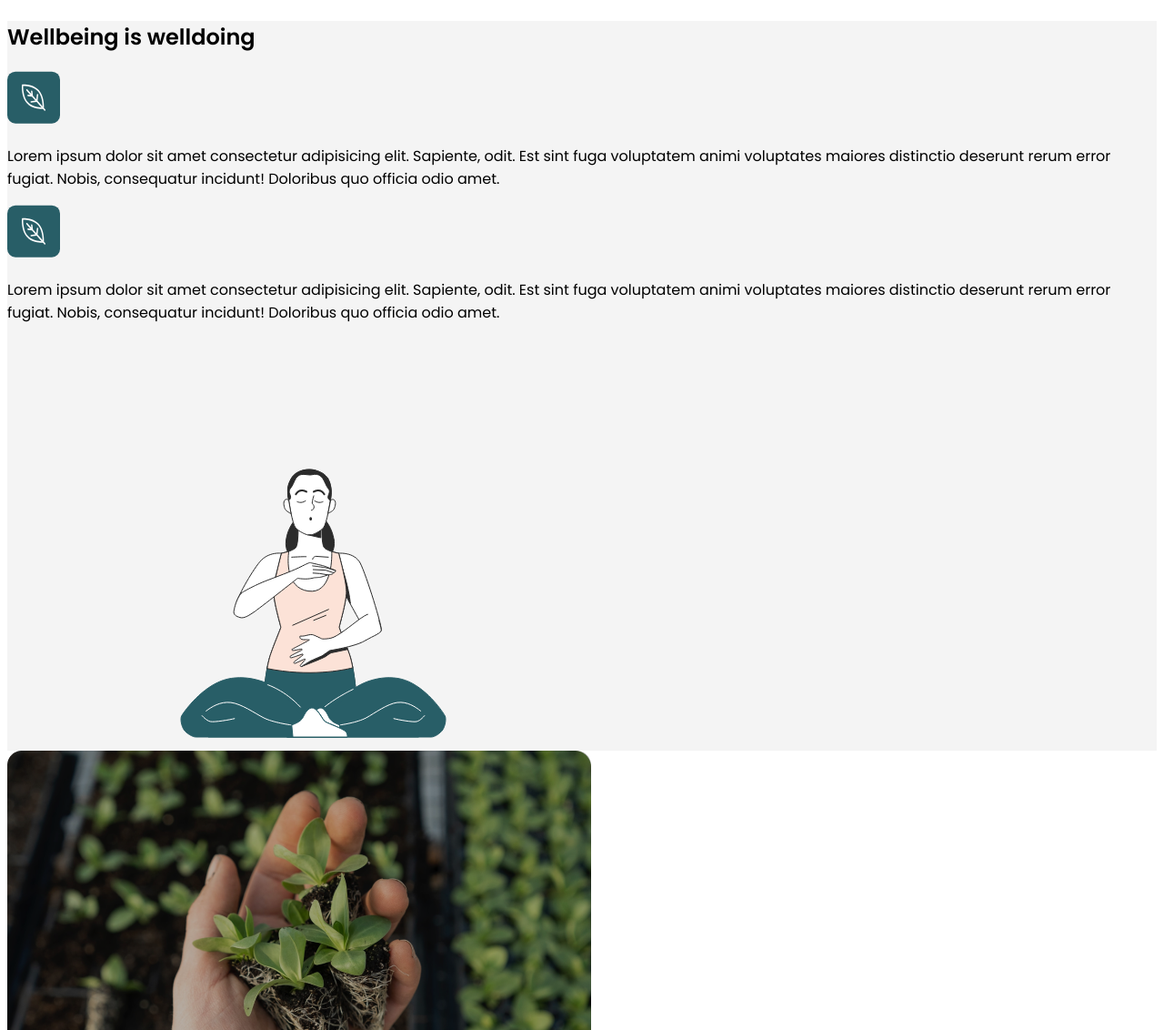
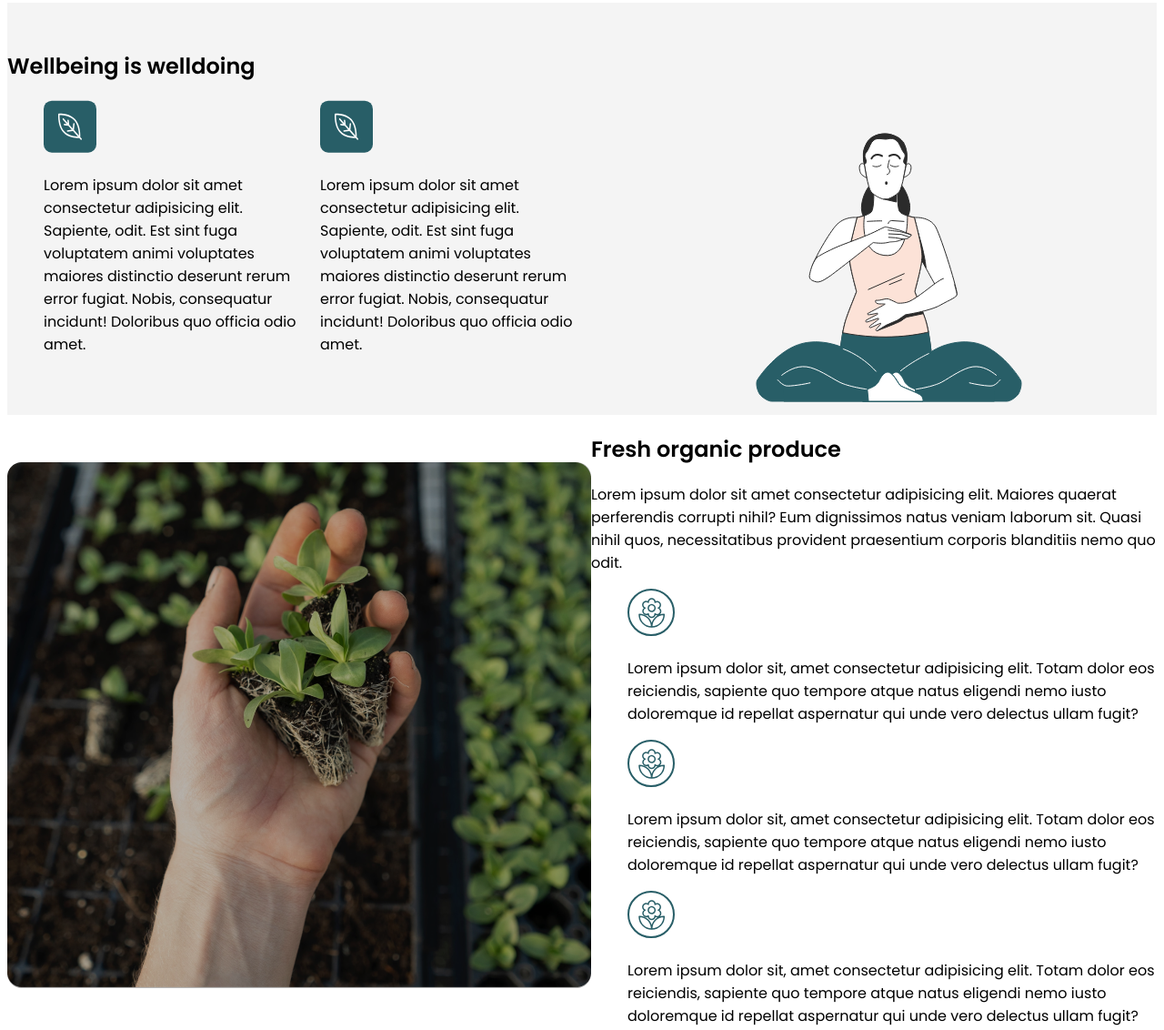
Before and after one commit to carolinagnz/PruebaNivel_html-CSS, a plain HTML site: page index.html in a window 1280 px wide. Shown: the part 729-1861 px from the top of the page at 91% size. Drawn offline with Linux system fonts and the light colour scheme.

Commit message:
Arreglos en el CSS

```diff
--- a/estilos.css
+++ b/estilos.css
@@ -82,5 +82,22 @@
 
   .wellbeing{
     background-color: #f4f4f4;
+    align-items: center;
+    display: flex;
 
   }
+
+  .section3{
+    align-items: center;
+    display: flex;
+  }
+
+  .listahoja{
+    display: flex;
+    gap: 15px; /* Espaciado entre enlaces */
+    list-style-type: none;
+
+  }
+  .listaflor{
+    list-style-type: none;
+  }
--- a/index.html
+++ b/index.html
@@ -41,12 +41,15 @@
                 <div>
                     <h1>Wellbeing is welldoing</h1>
                     <div class="hoja1">
+                        <ul class="listahoja">
+                        <li><img src="iconos/hoja_icono.svg">
+                        <p>Lorem ipsum dolor sit amet consectetur adipisicing elit. Sapiente, odit. Est sint fuga voluptatem animi voluptates maiores distinctio deserunt rerum error fugiat. Nobis, consequatur incidunt! Doloribus quo officia odio amet.</p>
+                        </li>
+                        <li>
                         <img src="iconos/hoja_icono.svg">
                         <p>Lorem ipsum dolor sit amet consectetur adipisicing elit. Sapiente, odit. Est sint fuga voluptatem animi voluptates maiores distinctio deserunt rerum error fugiat. Nobis, consequatur incidunt! Doloribus quo officia odio amet.</p>
-                    </div>
-                    <div class="hoja2">
-                        <img src="iconos/hoja_icono.svg">
-                        <p>Lorem ipsum dolor sit amet consectetur adipisicing elit. Sapiente, odit. Est sint fuga voluptatem animi voluptates maiores distinctio deserunt rerum error fugiat. Nobis, consequatur incidunt! Doloribus quo officia odio amet.</p>
+                        </li>
+                        </ul>
                     </div>
                 </div>
                 <div class="meditacionicono">
@@ -62,7 +65,7 @@
                 <div class="freshorganic">
                     <h1>Fresh organic produce</h1>
                     <p>Lorem ipsum dolor sit amet consectetur adipisicing elit. Maiores quaerat perferendis corrupti nihil? Eum dignissimos natus veniam laborum sit. Quasi nihil quos, necessitatibus provident praesentium corporis blanditiis nemo quo odit.</p>
-                    <ol>
+                    <ul class="listaflor">
                         <li>
                             <img src="iconos/flor_icono.svg">
                             <p>Lorem ipsum dolor sit, amet consectetur adipisicing elit. Totam dolor eos reiciendis, sapiente quo tempore atque natus eligendi nemo iusto doloremque id repellat aspernatur qui unde vero delectus ullam fugit?</p>
@@ -75,7 +78,7 @@
                             <img src="iconos/flor_icono.svg">
                             <p>Lorem ipsum dolor sit, amet consectetur adipisicing elit. Totam dolor eos reiciendis, sapiente quo tempore atque natus eligendi nemo iusto doloremque id repellat aspernatur qui unde vero delectus ullam fugit?</p>
                         </li>
-                    </ol>
+                    </ul>
                 </div>
             </div>
         </section>
```
